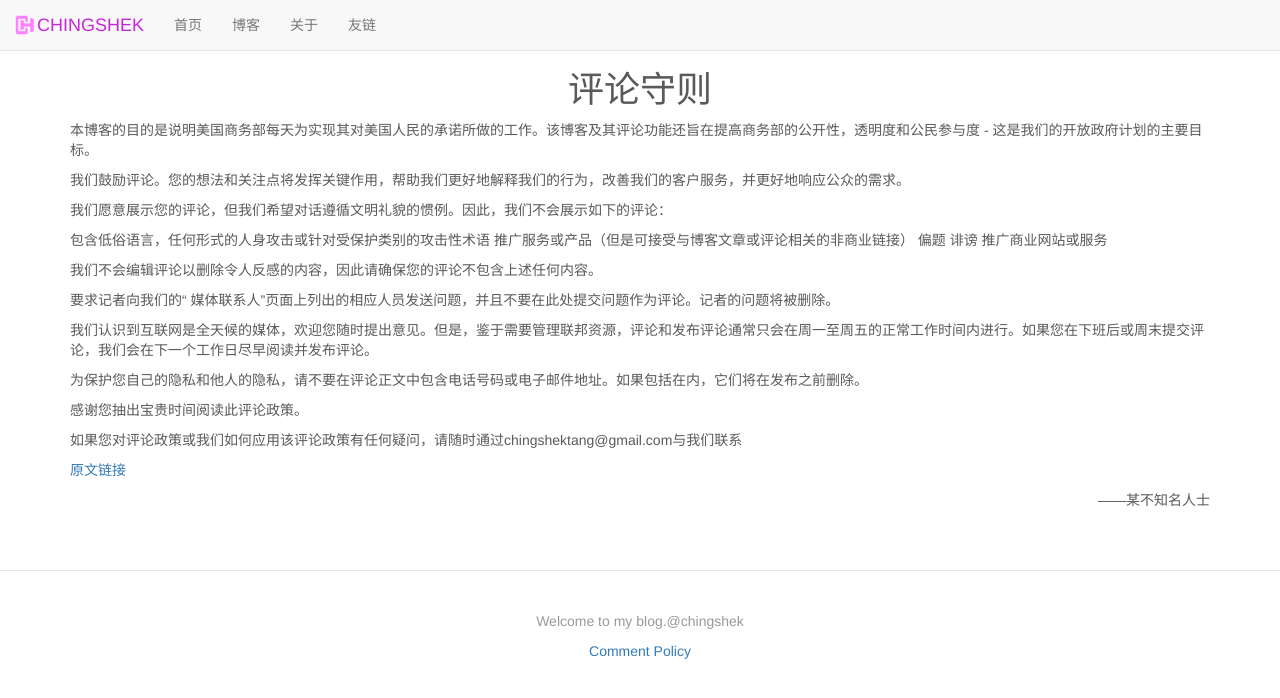
After one commit to TangChings/mysite, a Django app: template templates/comment-policy.html in a window 1280 px wide. The commit adds this page. Shown: the top 698 px of the page. Run offline with Django 3.2, Linux system fonts and the light colour scheme; the template is opened without the code that fills it, so the values that code supplies are empty; some libraries are stand-ins or nearby versions.

Commit message:
评论政策

```diff
--- a/mysite/urls.py
+++ b/mysite/urls.py
@@ -26,6 +26,7 @@ urlpatterns = [
         'ckeditor_uploader.urls'
     )),
     path('blog/',include('blog.urls')),
+    path('comment-policy/',views.comment_policy,name='comment-policy')
 ]
 
 urlpatterns += static(settings.MEDIA_URL,document_root=settings.MEDIA_ROOT)
--- a/mysite/views.py
+++ b/mysite/views.py
@@ -12,3 +12,7 @@ def home(request):
     context['read_nums'] = read_nums
     context['recent_blogs'] = blogs_all_list
     return render_to_response('home.html',context)
+
+def comment_policy(request):
+    context = {}
+    return render_to_response('comment-policy.html',context)
--- a/read_statistics/models.py
+++ b/read_statistics/models.py
@@ -3,6 +3,7 @@ from django.contrib.contenttypes.fields import GenericForeignKey
 from django.contrib.contenttypes.models import ContentType
 from django.db.models.fields import exceptions
 from django.utils import timezone
+
 
 class ReadNum(models.Model):
     read_num = models.IntegerField(default=0)
--- a/templates/base.html
+++ b/templates/base.html
@@ -45,6 +45,7 @@
     {%block content%}{%endblock%}
     <footer class="blog-footer">
         <p>Welcome to my blog.@chingshek</p>
+        <a href="/comment-policy">Comment Policy</a>
     </footer>
     <script type="text/javascript" src="/static/jquery.min.js"></script>
     <script type="text/javascript" src="/static/bootstrap/js/bootstrap.min.js"></script>
--- /dev/null
+++ b/templates/comment-policy.html
@@ -0,0 +1,58 @@
+{%extends 'base.html'%}
+
+{%block title%}
+评论守则
+{%endblock%}
+
+{%load staticfiles%}
+{%block header_extends%}
+<link rel="stylesheet" href="{%static 'blog/home.css'%}">
+<link rel="stylesheet" href="/static/bootstrap/css/carousel.css">
+{%endblock%}
+
+{%block content%}
+<div class="container">
+    <div>
+        <h1 style="text-align:center;">评论守则</h1>
+    </div>
+    <div>
+        <p>
+            本博客的目的是说明美国商务部每天为实现其对美国人民的承诺所做的工作。该博客及其评论功能还旨在提高商务部的公开性，透明度和公民参与度 - 这是我们的开放政府计划的主要目标。
+        </p>
+        <p>
+            我们鼓励评论。您的想法和关注点将发挥关键作用，帮助我们更好地解释我们的行为，改善我们的客户服务，并更好地响应公众的需求。
+        </p>
+        <p>
+            我们愿意展示您的评论，但我们希望对话遵循文明礼貌的惯例。因此，我们不会展示如下的评论：
+        </p>
+        <p>
+            包含低俗语言，任何形式的人身攻击或针对受保护类别的攻击性术语 推广服务或产品（但是可接受与博客文章或评论相关的非商业链接） 偏题 诽谤 推广商业网站或服务
+        </p>
+        <p>
+            我们不会编辑评论以删除令人反感的内容，因此请确保您的评论不包含上述任何内容。
+        </p>
+        <p>
+            要求记者向我们的“ 媒体联系人”页面上列出的相应人员发送问题，并且不要在此处提交问题作为评论。记者的问题将被删除。
+        </p>
+        <p>
+           我们认识到互联网是全天候的媒体，欢迎您随时提出意见。但是，鉴于需要管理联邦资源，评论和发布评论通常只会在周一至周五的正常工作时间内进行。如果您在下班后或周末提交评论，我们会在下一个工作日尽早阅读并发布评论。
+        </p>
+        <p>
+            为保护您自己的隐私和他人的隐私，请不要在评论正文中包含电话号码或电子邮件地址。如果包括在内，它们将在发布之前删除。
+        </p>
+        <p>
+            感谢您抽出宝贵时间阅读此评论政策。
+        </p>
+        <p>
+            如果您对评论政策或我们如何应用该评论政策有任何疑问，请随时通过chingshektang@gmail.com与我们联系
+        </p>
+        <p>
+            <a href="https://www.commerce.gov/about/policies/comments">原文链接</a>
+        </p>
+        <p style="float:right;">
+            ——某不知名人士
+        </p>
+
+    </div>
+</div>
+{%endblock%}
```
